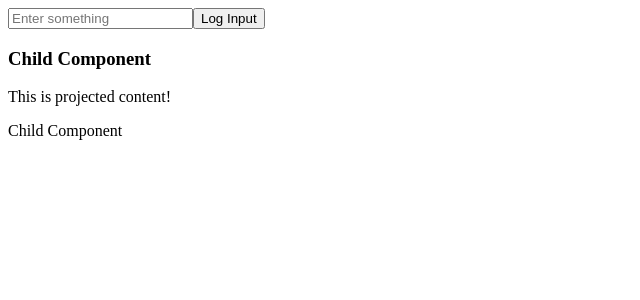
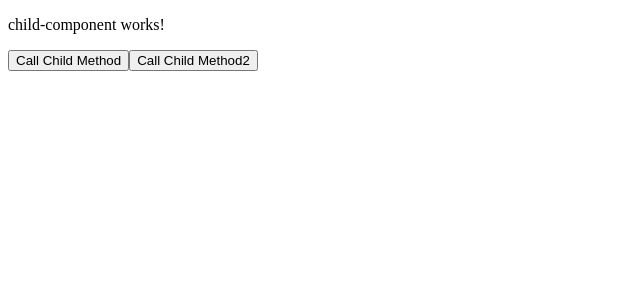
Before and after one commit to SardarMudassarAliKhan/AnularTrainingIn28Days, an Angular app: page / in a window 1280 px wide. Shown: the top 300 px of the page, without its empty margins (0-640 px from the left). Built offline with nearby package versions, Linux system fonts and the light colour scheme.

Commit message:
feat: Implement Parent and Child components with ViewChild integration and corresponding tests

```diff
--- /dev/null
+++ b/src/app/Day7ViewChildVariable/child-component/child-component.component.html
@@ -0,0 +1 @@
+<p>child-component works!</p>
--- /dev/null
+++ b/src/app/Day7ViewChildVariable/child-component/child-component.component.ts
@@ -0,0 +1,15 @@
+import { Component } from '@angular/core';
+
+@Component({
+  selector: 'app-child-component',
+  imports: [],
+  templateUrl: './child-component.component.html',
+  styleUrl: './child-component.component.css'
+})
+export class ChildComponentComponent {
+
+  sayHello() {
+    alert("Hello from Child!");
+  }
+
+}
--- /dev/null
+++ b/src/app/Day7ViewChildVariable/parent-component/parent-component.component.html
@@ -0,0 +1,3 @@
+<app-child-component #childComp></app-child-component>
+<button (click)="invokeChildMethod()">Call Child Method</button>
+<button (click)="invokeChildMethod2()">Call Child Method2</button>
--- /dev/null
+++ b/src/app/Day7ViewChildVariable/parent-component/parent-component.component.ts
@@ -0,0 +1,23 @@
+import { Component, ViewChild } from '@angular/core';
+import { ChildComponentComponent } from "../child-component/child-component.component";
+
+@Component({
+  selector: 'app-parent-component-Day7ViewChildVariable',
+  imports: [ChildComponentComponent],
+  templateUrl: './parent-component.component.html',
+  styleUrl: './parent-component.component.css'
+})
+export class ParentComponentComponent {
+
+  @ViewChild('childComp') childComponentRef!: any;
+  @ViewChild('childComp') child!: ChildComponentComponent;
+
+  invokeChildMethod() {
+    this.childComponentRef.sayHello();
+  }
+
+  invokeChildMethod2() {
+    this.child.sayHello();
+  }
+
+}
--- a/src/app/app.component.html
+++ b/src/app/app.component.html
@@ -1,3 +1 @@
-<app-template-driven-referance>
-   <p #projectedPara>This is projected content!</p>
-</app-template-driven-referance>
+<app-parent-component-Day7ViewChildVariable></app-parent-component-Day7ViewChildVariable>
--- a/src/app/app.component.ts
+++ b/src/app/app.component.ts
@@ -1,13 +1,13 @@
 import { Component } from '@angular/core';
 import { RouterOutlet } from '@angular/router';
-import { ParentComponentComponent } from "./Days5ComponentCommunication/parent-component/parent-component.component";
 import { ChildcomponentComponent } from "./Days5ComponentCommunication/childcomponent/childcomponent.component";
 import { DirectivesInAngularComponent } from "./Day6DirectiveInAngualr/directives-in-angular/directives-in-angular.component";
 import { TemplateDrivenReferanceComponent } from "./Day6ATemplateDrivenForms/template-driven-referance/template-driven-referance.component";
+import { ParentComponentComponent } from './Day7ViewChildVariable/parent-component/parent-component.component';
 
 @Component({
   selector: 'app-root',
-  imports: [TemplateDrivenReferanceComponent],
+  imports: [ParentComponentComponent],
   templateUrl: './app.component.html',
   styleUrl: './app.component.css'
 })
```
Also changed, not shown: src/app/Day7ViewChildVariable/child-component/child-component.component.css (added), src/app/Day7ViewChildVariable/parent-component/parent-component.component.css (added), 2 other files (tests, documents, lock files or other folders).
